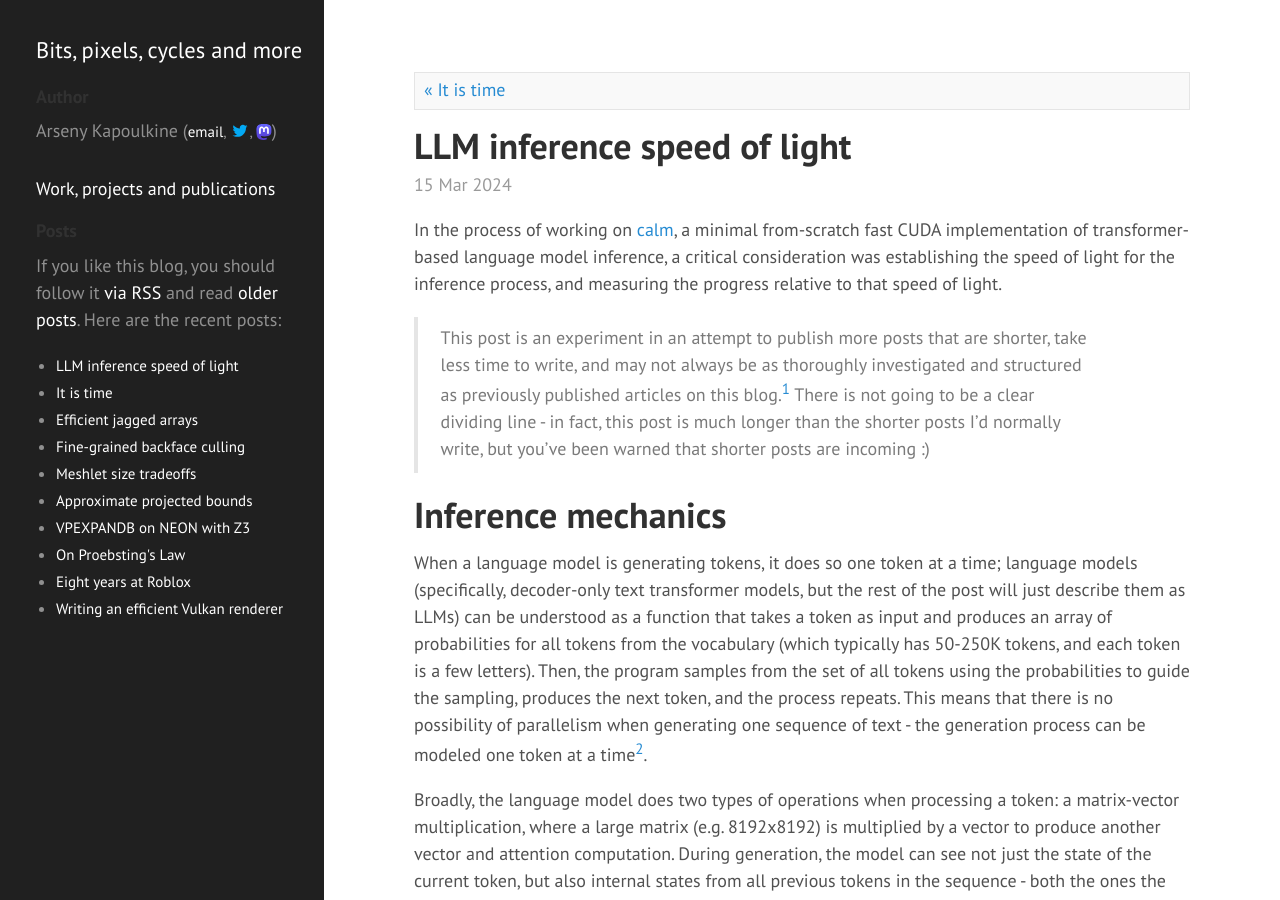
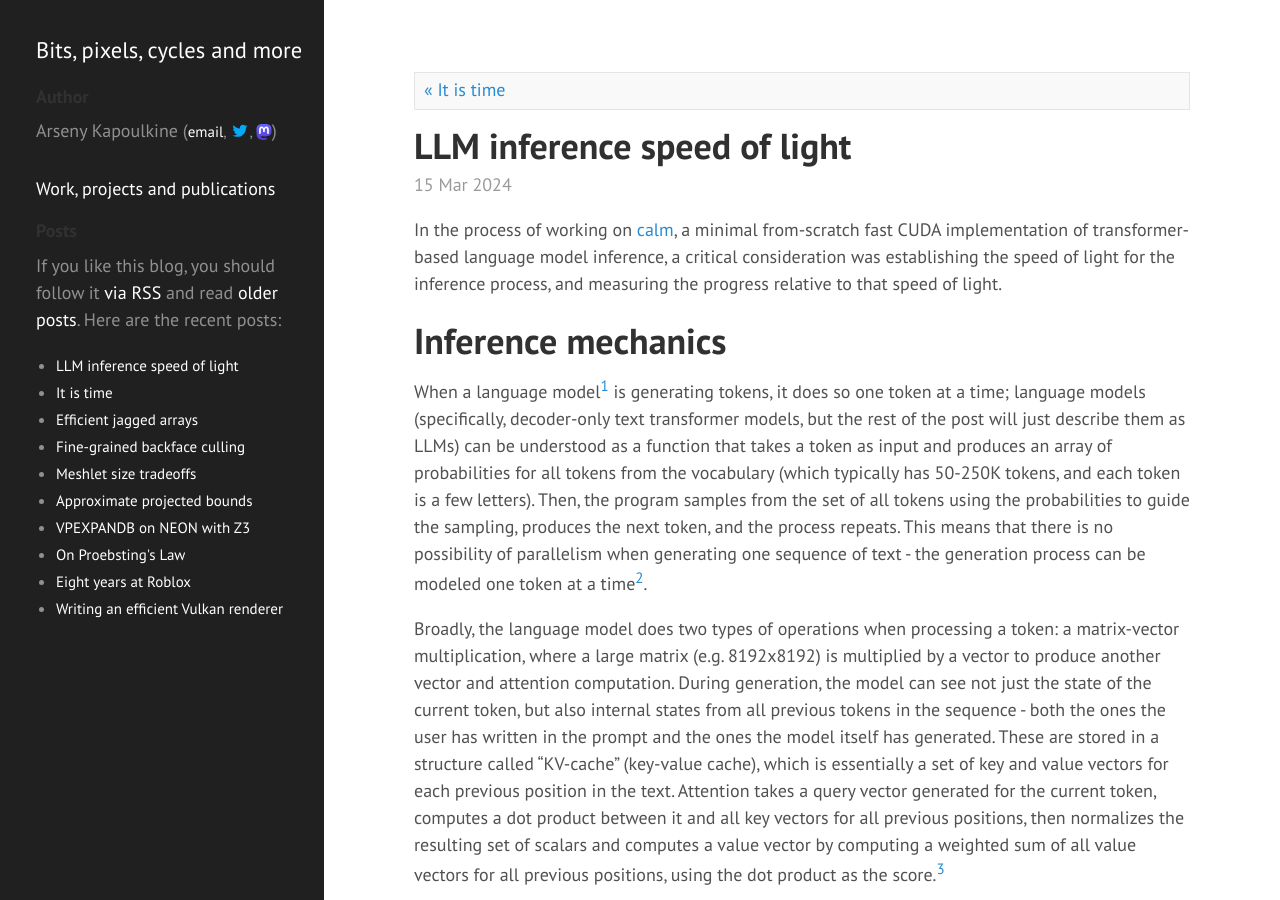
Before and after one commit to zeux/zeux.github.io, a Jekyll site: the page built from _posts/2024-03-15-llm-inference-sol.md, in a window 1280 px wide and 900 px high. Built offline with Jekyll 4.4.1, drawn with Linux system fonts in a browser that asks for light colours; some of the changed text lies outside the part shown.

Commit message:
This is really not a short post anymore :)
Also add MoE caveat.

```diff
--- a/_posts/2024-03-15-llm-inference-sol.md
+++ b/_posts/2024-03-15-llm-inference-sol.md
@@ -8,11 +8,9 @@ In the process of working on [calm](https://github.com/zeux/calm), a minimal fro
 
 <!--more-->
 
-> This post is an experiment in an attempt to publish more posts that are shorter, take less time to write, and may not always be as thoroughly investigated and structured as previously published articles on this blog.[^1] There is not going to be a clear dividing line - in fact, this post is much longer than the shorter posts I'd normally write, but you've been warned that shorter posts are incoming :)
-
 # Inference mechanics
 
-When a language model is generating tokens, it does so one token at a time; language models (specifically, decoder-only text transformer models, but the rest of the post will just describe them as LLMs) can be understood as a function that takes a token as input and produces an array of probabilities for all tokens from the vocabulary (which typically has 50-250K tokens, and each token is a few letters). Then, the program samples from the set of all tokens using the probabilities to guide the sampling, produces the next token, and the process repeats. This means that there is no possibility of parallelism when generating one sequence of text - the generation process can be modeled one token at a time[^2].
+When a language model[^1] is generating tokens, it does so one token at a time; language models (specifically, decoder-only text transformer models, but the rest of the post will just describe them as LLMs) can be understood as a function that takes a token as input and produces an array of probabilities for all tokens from the vocabulary (which typically has 50-250K tokens, and each token is a few letters). Then, the program samples from the set of all tokens using the probabilities to guide the sampling, produces the next token, and the process repeats. This means that there is no possibility of parallelism when generating one sequence of text - the generation process can be modeled one token at a time[^2].
 
 Broadly, the language model does two types of operations when processing a token: a matrix-vector multiplication, where a large matrix (e.g. 8192x8192) is multiplied by a vector to produce another vector and attention computation. During generation, the model can see not just the state of the current token, but also internal states from all previous tokens in the sequence - both the ones the user has written in the prompt and the ones the model itself has generated. These are stored in a structure called "KV-cache" (key-value cache), which is essentially a set of key and value vectors for each previous position in the text. Attention takes a query vector generated for the current token, computes a dot product between it and all key vectors for all previous positions, then normalizes the resulting set of scalars and computes a value vector by computing a weighted sum of all value vectors for all previous positions, using the dot product as the score.[^3]
 
@@ -84,7 +85,7 @@ While 100K context may seem a little extreme, in a multi-user context this is al
 
 If these models used 4x GQA, the size and required bandwidth for KV-cache would have been 4x smaller; while still significant for tens of thousands of tokens of context, it would have been more manageable. There might be a quality degradation associated with GQA for Cohere's intended use cases - it would be interesting to see the technical report as it may contain relevant ablation studies, but purely from the cost/performance point of view, GQA needs to be evaluated for every transformer-based LLM as the benefits are too significant to ignore.
 
-[^1]: I wrote more about the motivation for this in https://cohost.org/zeux/post/309475-write-less-to-write -- but at the time I was assuming Cohost would be the platform for this. Since Cohost has an uncertain future and difficulties with discovery, I plan to instead post content like this here, as well as repost some older Cohost posts that are technical in nature.
+[^1]: This post is going to omit a lot of details and not attempt to fully explain the mechanics of transformer modeling; I'm not the best person to do so and detailed articles have been written by other people.
 [^2]: This is different in a prefill phase, where the model is given existing text and is asked to convert it to the internal representation, where the tradeoffs are different. Also, notably techniques like speculative execution attempt to provide some degree of parallelism by trying to use a less accurate predictor serially and then validating the guesses in parallel. Neither technique will be discussed here.
 [^3]: This description omits multi-head attention and the details of "normalization" (softmax), but neither are critical for understanding the inference performance speed of light.
 [^4]: These numbers are from AIDA64 table here: https://lanoc.org/review/cpus/8673-amd-ryzen-9-7950x3d; my 7950X uses slower memory so it can only sustain ~50 GB/s bandwidth.
```
Also changed, not shown: other parts of _posts/2024-03-15-llm-inference-sol.md (+3 -0 lines).
